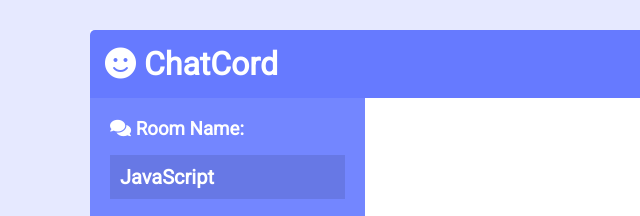
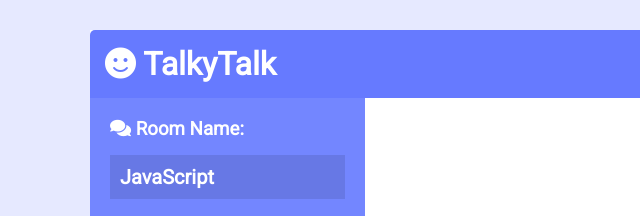
Before and after one commit to MarcinBalejko/TalkyTalk-Chat, a website: page public/chat.html in a window 1280 px wide. Shown: the top 216 px of the page, 0-640 px from the left. Drawn offline with nearby package versions, Linux system fonts and the light colour scheme; no server answers.

Commit message:
:pencil: typos corrected

```diff
--- a/public/chat.html
+++ b/public/chat.html
@@ -10,12 +10,12 @@
       crossorigin="anonymous"
     />
     <link rel="stylesheet" href="css/style.css" />
-    <title>ChatCord App</title>
+    <title>TalkyTalk App</title>
   </head>
   <body>
     <div class="chat-container">
       <header class="chat-header">
-        <h1><i class="fas fa-smile"></i> ChatCord</h1>
+        <h1><i class="fas fa-smile"></i> TalkyTalk</h1>
         <a href="index.html" class="btn">Leave Room</a>
       </header>
       <main class="chat-main">
```
